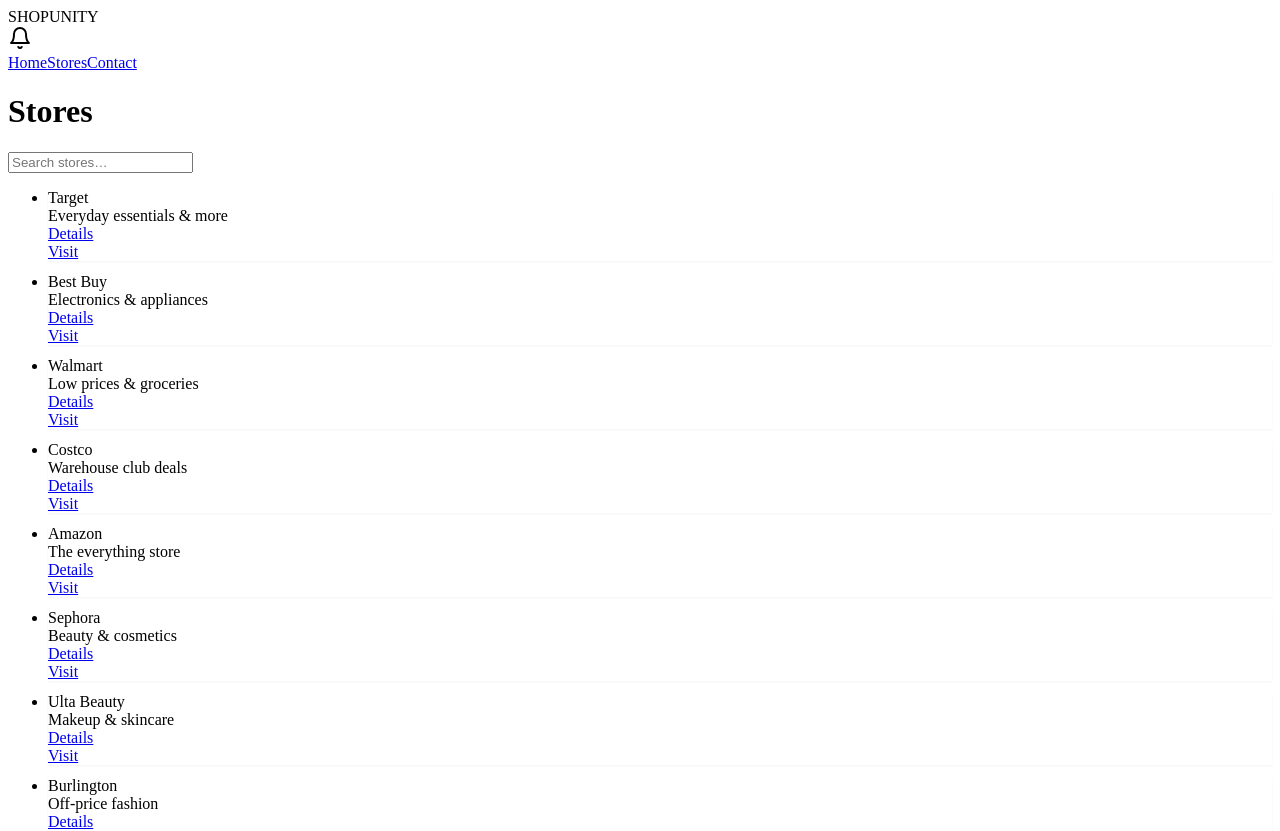
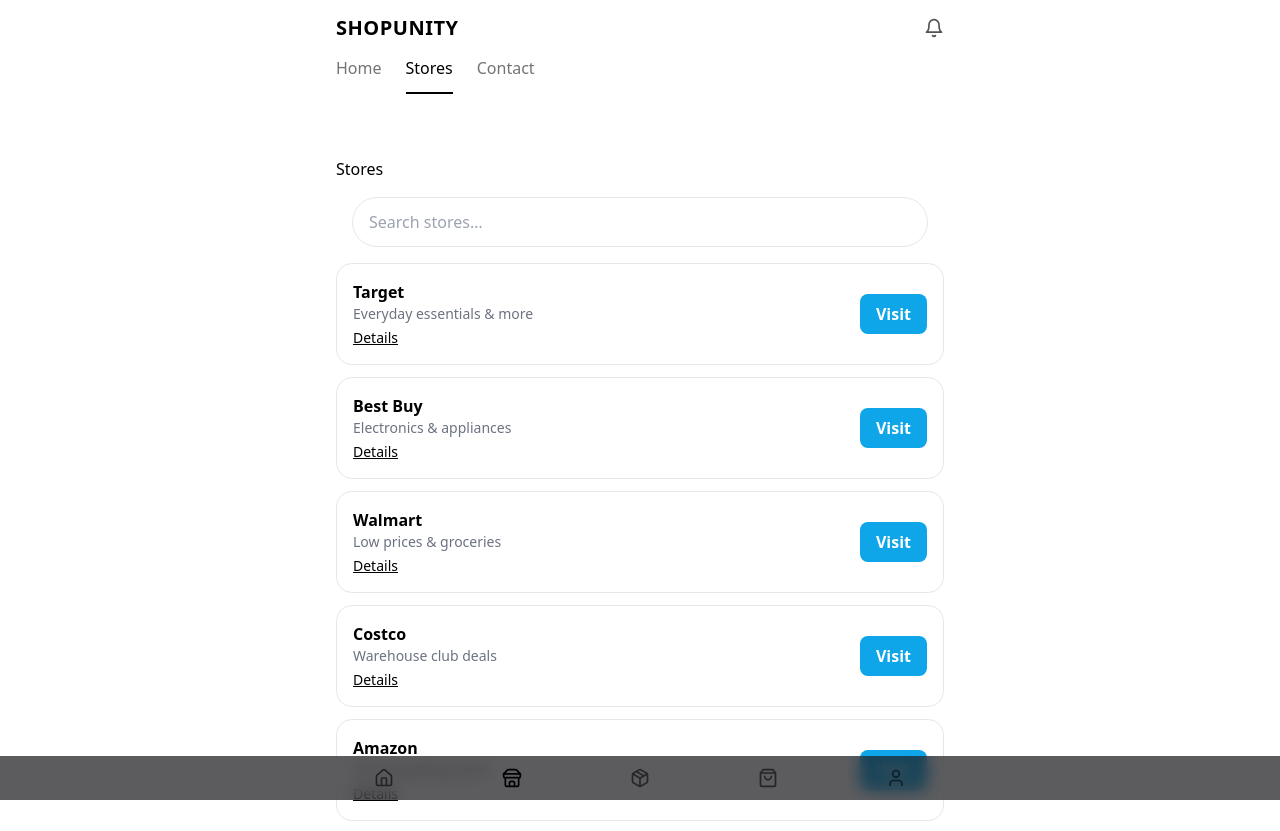
Before and after one commit to kirkland34/shopunity, a Next.js app: page /stores in a window 1280 px wide. Shown: the top 831 px of the page. Built offline with nearby package versions, Linux system fonts and the light colour scheme.

Commit message:
Update globals.css
“Restore globals.css from 49427ec”.

```diff
--- a/app/globals.css
+++ b/app/globals.css
@@ -1,5 +1,33 @@
-/* subtle polish */
-.card { @apply shadow-sm transition-shadow; }
-.card:hover { @apply shadow-md; }
-.chip { @apply hover:-translate-y-0.5 transition-transform; }
-.h2 { @apply tracking-tight; }
+@tailwind base;
+@tailwind components;
+@tailwind utilities;
+
+/* helpers for the mobile shell */
+.mobile-wrap { @apply max-w-[428px] mx-auto min-h-dvh flex flex-col bg-bg text-text; }
+.header { @apply sticky top-0 z-10 bg-bg flex items-center justify-between px-4 py-4; }
+.brand { @apply font-extrabold tracking-wide text-xl; }
+.search { @apply px-4; }
+.search input { @apply w-full rounded-full border border-stroke bg-white outline-none px-4 py-3; }
+.tabs { @apply flex gap-5 px-4 py-3 overflow-x-auto border-b border-stroke; }
+.tab { @apply whitespace-nowrap text-muted font-semibold pb-2; }
+.tab-active { @apply text-text border-b-2 border-text; }
+.section { @apply p-4; }
+.h2 { @apply text-lg font-extrabold mb-3; }
+.chips { @apply flex gap-3 overflow-x-auto; }
+.chip { @apply min-w-[92px] rounded-xl border border-stroke bg-card p-3 text-center; }
+.logo { @apply w-11 h-11 rounded-xl grid place-items-center mx-auto mb-2 bg-pill border border-stroke; }
+.promo { @apply flex gap-4 bg-card border border-stroke rounded-2xl p-4 mt-4 items-center; }
+.badge { @apply bg-gray-900 text-white font-bold rounded-xl p-3 w-2/3; }
+.card { @apply bg-card border border-stroke rounded-2xl p-4 flex gap-4 items-center; }
+.btn { @apply bg-accent text-white font-bold rounded-lg px-4 py-2; }
+.spacer { @apply h-[68px]; }
+.bottomnav { @apply sticky bottom-0 bg-[#0b1020] text-white px-3 py-2 flex justify-between rounded-t-2xl; }
+.navbtn { @apply grid place-items-center w-14 h-10 rounded-lg opacity-75; }
+.navbtn-active { @apply bg-[#111827] opacity-100; }
+/* Solidify glass for users who prefer less transparency (system setting) */
+@media (prefers-reduced-transparency: reduce) {
+  .glass-solid {
+    background-color: rgba(255, 255, 255, 0.98) !important;
+    backdrop-filter: none !important;
+  }
+}
```
